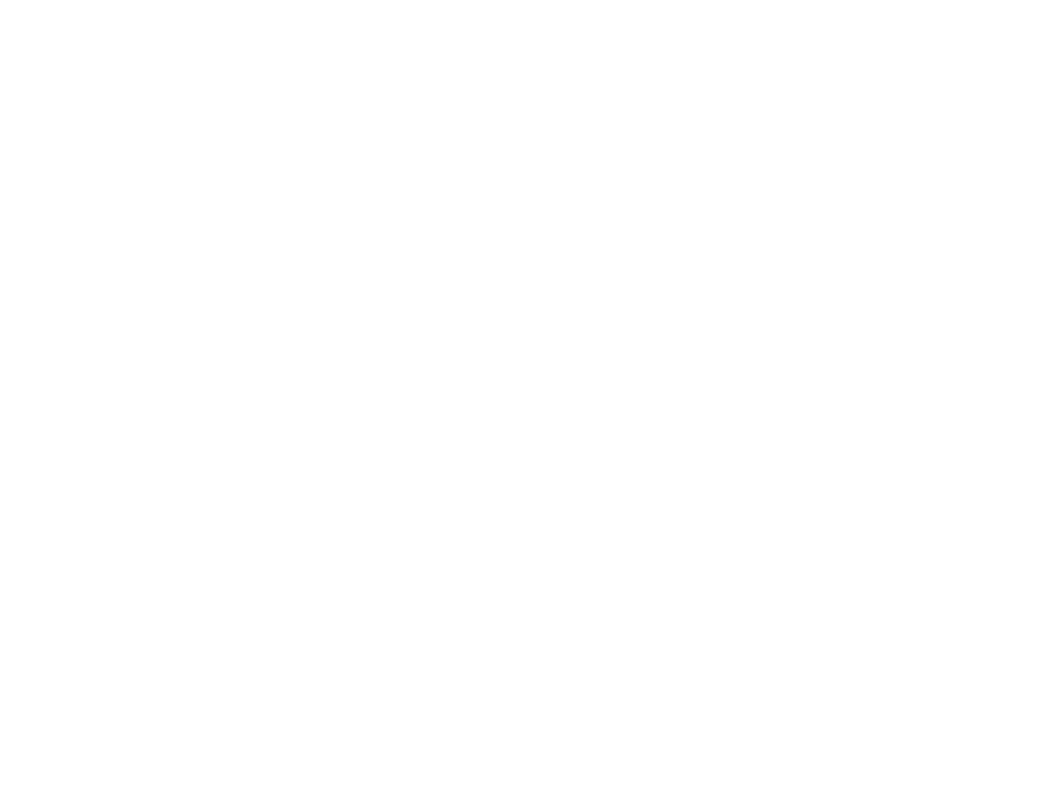
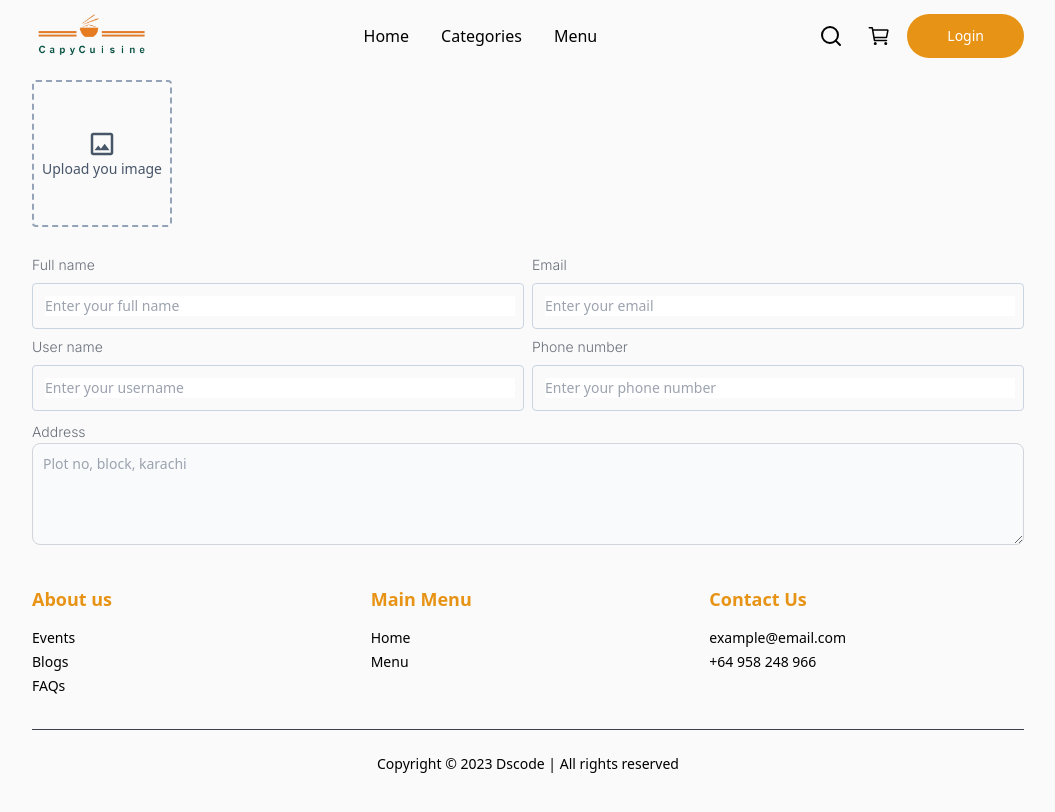
Before and after one commit to bukcfall2021/front-web, a React (Vite) app: page /user in a window 1280 px wide. Before the commit this address had no page. Shown: the whole page, without its empty margins (112-1167 px from the left). Built offline with nearby package versions, Linux system fonts and the light colour scheme; a web font is replaced by a local one.

Commit message:
fixed fatima's code

```diff
--- a/src/components/InputField.jsx
+++ b/src/components/InputField.jsx
@@ -9,14 +9,14 @@ const InputField = ({
   onChange = () => {},
   rightIcon = <></>,
   autoFocus,
+  placeholder,
 }) => {
   return (
     <div className="flex flex-col w-full">
-      <label for="email" className="text-sm py-2 font-inter text-[#696F79]">
-        {title}
-      </label>
+      <label className="text-sm py-2 font-inter text-[#696F79]">{title}</label>
       <div className="text-sm border-slate-300 border-[1px] rounded px-2  py-3 pl-3 flex items-center w-full">
         <input
+          placeholder={placeholder}
           id={id}
           type={type}
           className="focus:outline-none w-full"
--- /dev/null
+++ b/src/pages/user-profile/index.jsx
@@ -0,0 +1,38 @@
+import React from "react";
+import InputField from "../../components/InputField";
+import { MdOutlineInsertPhoto } from "react-icons/md";
+
+const UserProfilePage = () => {
+  return (
+    <div>
+      <div
+        className="w-[140px] rounded text-slate-600 border-slate-400 border-[2px] border-dashed mb-5 flex flex-col items-center justify-center"
+        style={{
+          aspectRatio: "3.8/4",
+        }}
+      >
+        <MdOutlineInsertPhoto className="text-3xl" />
+        <p className="text-sm">Upload you image</p>
+      </div>
+
+      <div className="grid grid-cols-1 md:grid-cols-2 gap-x-2 mb-2">
+        <InputField title={"Full name"} placeholder={"Enter your full name"} />
+        <InputField title={"Email"} placeholder={"Enter your email"} />
+        <InputField title={"User name"} placeholder={"Enter your username"} />
+        <InputField title={"Phone number"} placeholder={"Enter your phone number"} />
+      </div>
+
+      <label for="email" className="text-sm py-2  font-inter text-[#696F79]">
+        Address
+      </label>
+      <textarea
+        id="message"
+        rows="4"
+        class="block p-2.5 w-full text-sm text-gray-900 bg-gray-50 rounded-lg border border-gray-300 outline-none"
+        placeholder="Plot no, block, karachi"
+      ></textarea>
+    </div>
+  );
+};
+
+export default UserProfilePage;
--- a/src/router/AppRouting.jsx
+++ b/src/router/AppRouting.jsx
@@ -6,6 +6,7 @@ import HomePage from "../pages/home";
 import MenuPage from "../pages/menu";
 import { useState } from "react";
 import AppLayout from "../layout/AppLayout";
+import UserProfilePage from "../pages/user-profile";
 
 const AppRouting = () => {
   const [user, setUser] = useState(null);
@@ -26,6 +27,7 @@ const AppRouting = () => {
         <Route path="/" element={<AppLayout />}>
           <Route path={RouteNames.HOME} element={<HomePage />} />
           <Route path={`${RouteNames.MENU}/:id`} element={<MenuPage />} />
+          <Route path={`/user`} element={<UserProfilePage />} />
         </Route>
       </Routes>
     </BrowserRouter>
```
